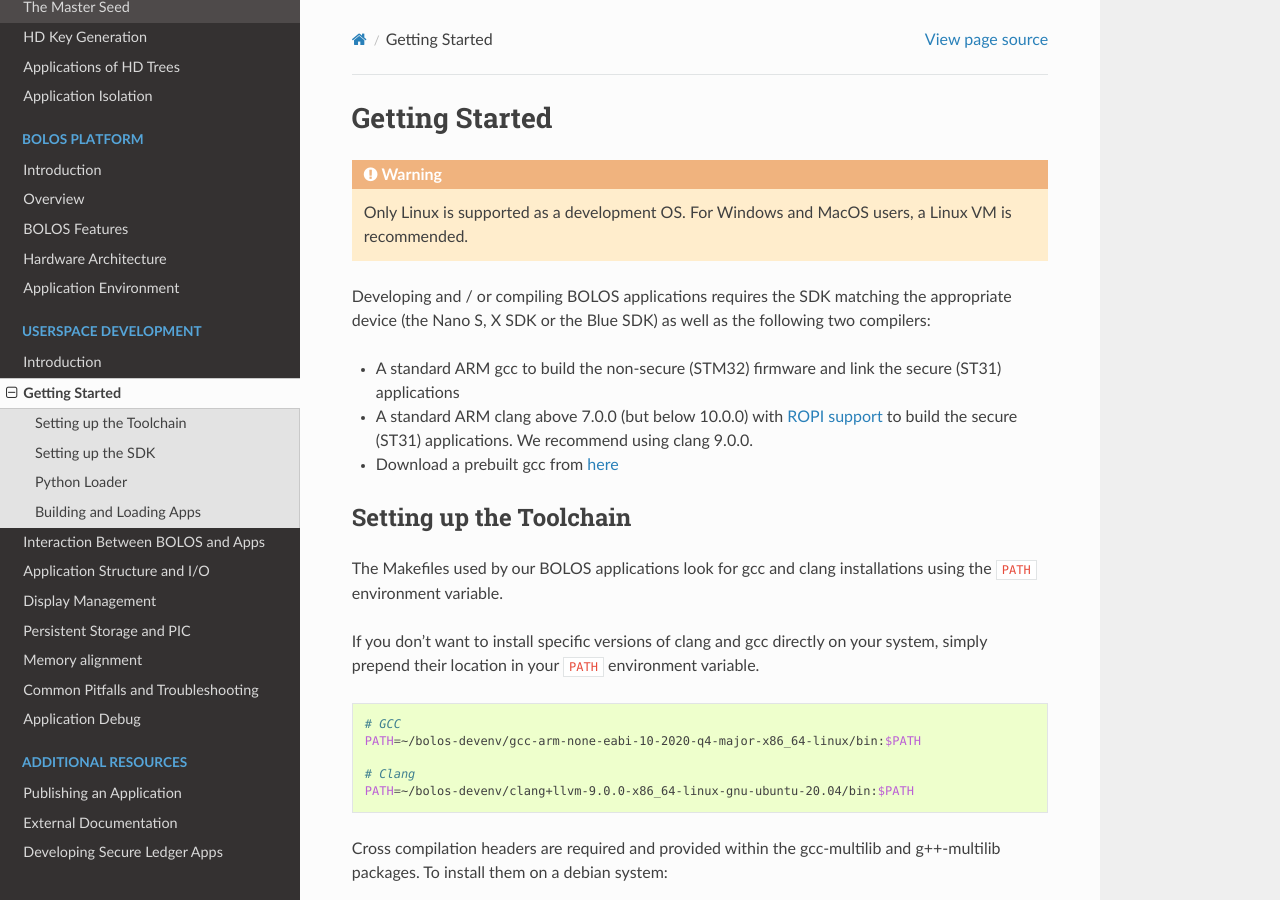
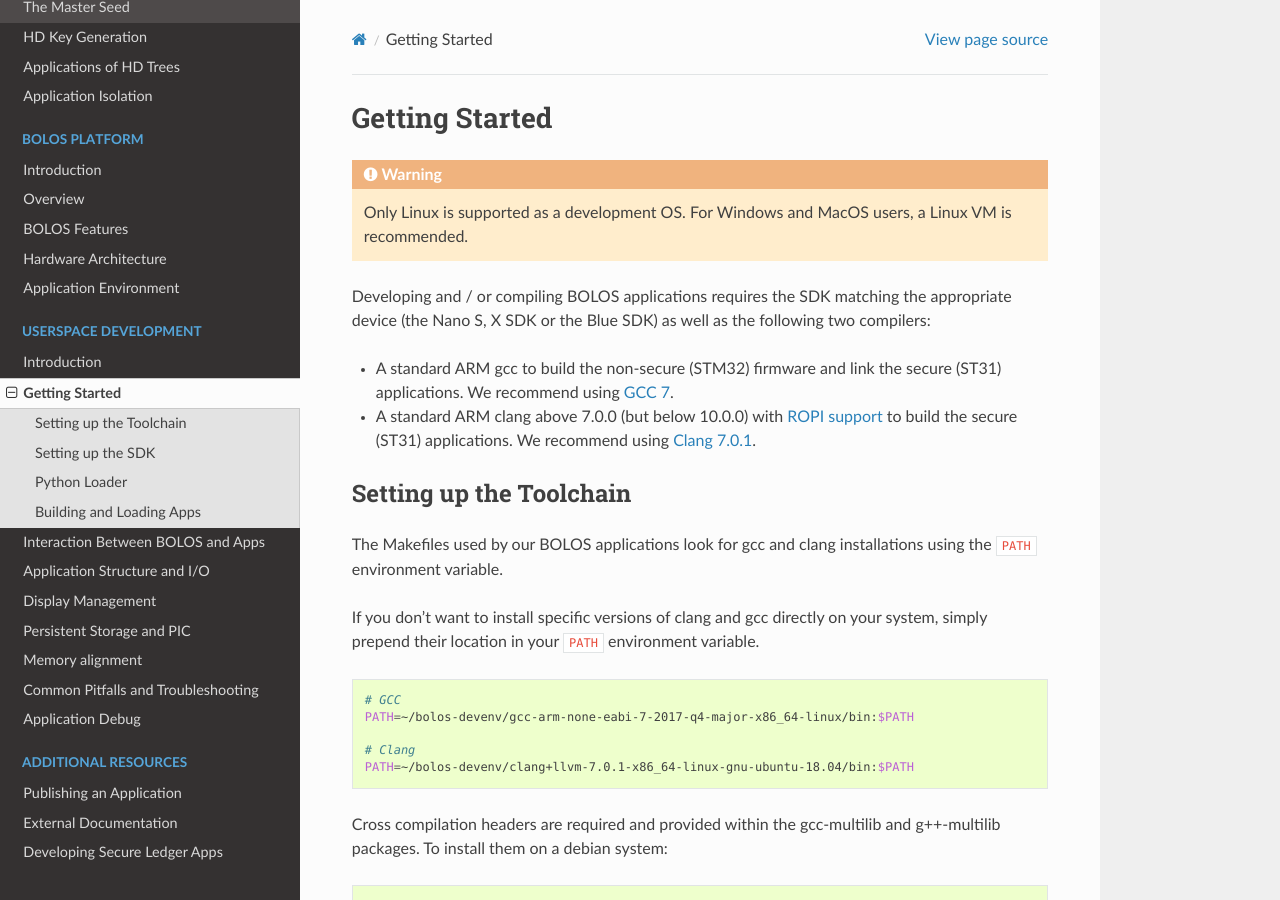
Before and after one commit to LedgerHQ/ledger-dev-doc, a Sphinx documentation site: the page built from source/userspace/getting_started.rst, in a window 1280 px wide and 900 px high. Built offline with Sphinx 7.4.7 and the Read the Docs theme 2.0.0, drawn with Linux system fonts in a browser that asks for light colours.

Commit message:
Add dl links for compilers used in Ledger's CI

```diff
--- a/source/userspace/getting_started.rst
+++ b/source/userspace/getting_started.rst
@@ -10,13 +10,10 @@
 compilers:
 
 * A standard ARM gcc to build the non-secure (STM32) firmware and link the
-  secure (ST31) applications
+  secure (ST31) applications. We recommend using `GCC 7 <https://developer.arm.com/-/media/Files/downloads/gnu-rm/7-2017q4/gcc-arm-none-eabi-7-2017-q4-major-linux.tar.bz2?revision=375265d4-e9b5-41c8-bf23-56cbe927e156?product=GNU%20Arm%20Embedded%20Toolchain,64-bit,,Linux,7-2017-q4-major>`_.
 * A standard ARM clang above 7.0.0 (but below 10.0.0) with `ROPI support
   <http://infocenter.arm.com/help/index.jsp?topic=/com.arm.doc.dui0491i/CHDCDGGG.html>`_
-  to build the secure (ST31) applications. We recommend using clang 9.0.0.
-* Download a prebuilt gcc from `here
-  <https://developer.arm.com/tools-and-software/open-source-software/developer-tools/gnu-toolchain/gnu-rm/downloads>`_
-
+  to build the secure (ST31) applications. We recommend using `Clang 7.0.1 <https://releases.llvm.org/7.0.1/clang+llvm-7.0.1-x86_64-linux-gnu-ubuntu-18.04.tar.xz>`_.
 
 Setting up the Toolchain
 ------------------------
@@ -30,10 +27,10 @@
 .. code-block:: bash
 
    # GCC
-   PATH=~/bolos-devenv/gcc-arm-none-eabi-10-2020-q4-major-x86_64-linux/bin:$PATH
+   PATH=~/bolos-devenv/gcc-arm-none-eabi-7-2017-q4-major-x86_64-linux/bin:$PATH
 
    # Clang
-   PATH=~/bolos-devenv/clang+llvm-9.0.0-x86_64-linux-gnu-ubuntu-20.04/bin:$PATH
+   PATH=~/bolos-devenv/clang+llvm-7.0.1-x86_64-linux-gnu-ubuntu-18.04/bin:$PATH
 
 
 Cross compilation headers are required and provided within the gcc-multilib and g++-multilib packages.
```
